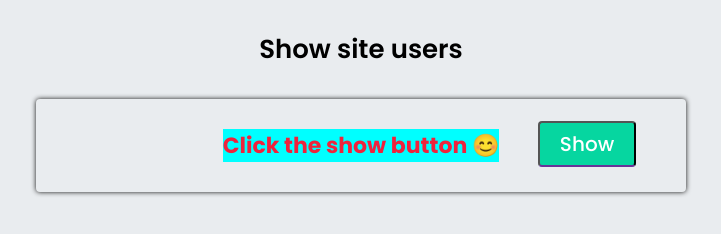
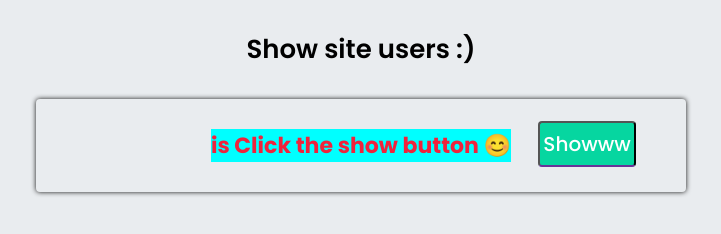
Before and after one commit to ArianAsadi2003/proje, a plain HTML site: page myUser/index.html in a window 1280 px wide. Shown: the whole page, without its empty margins (279-1000 px from the left). Drawn offline with Linux system fonts and the light colour scheme.

Commit message:
text element

```diff
--- a/myUser/index.html
+++ b/myUser/index.html
@@ -25,13 +25,13 @@
   <body>
     <section class="app">
       <header>
-        <h1>Show site users</h1>
+        <h1>Show site users :)</h1>
       </header>
 
       <main>
         <section class="user" id="user">
           <div class="profile">
-            <img id="profile" src="" alt="" />
+            <img id="profile" src="" alt="is profile user" />
           </div>
 
           <div class="information" id="information">
@@ -46,9 +46,9 @@
 
           <div class="notification">
             <h1 class="notification-text d-none" id="notification">
-              Click the show button &#128522;
+              is Click the show button &#128522;
             </h1>
-            <button id="show">Show</button>
+            <button id="show">Showww</button>
           </div>
         </section>
       </main>
```
